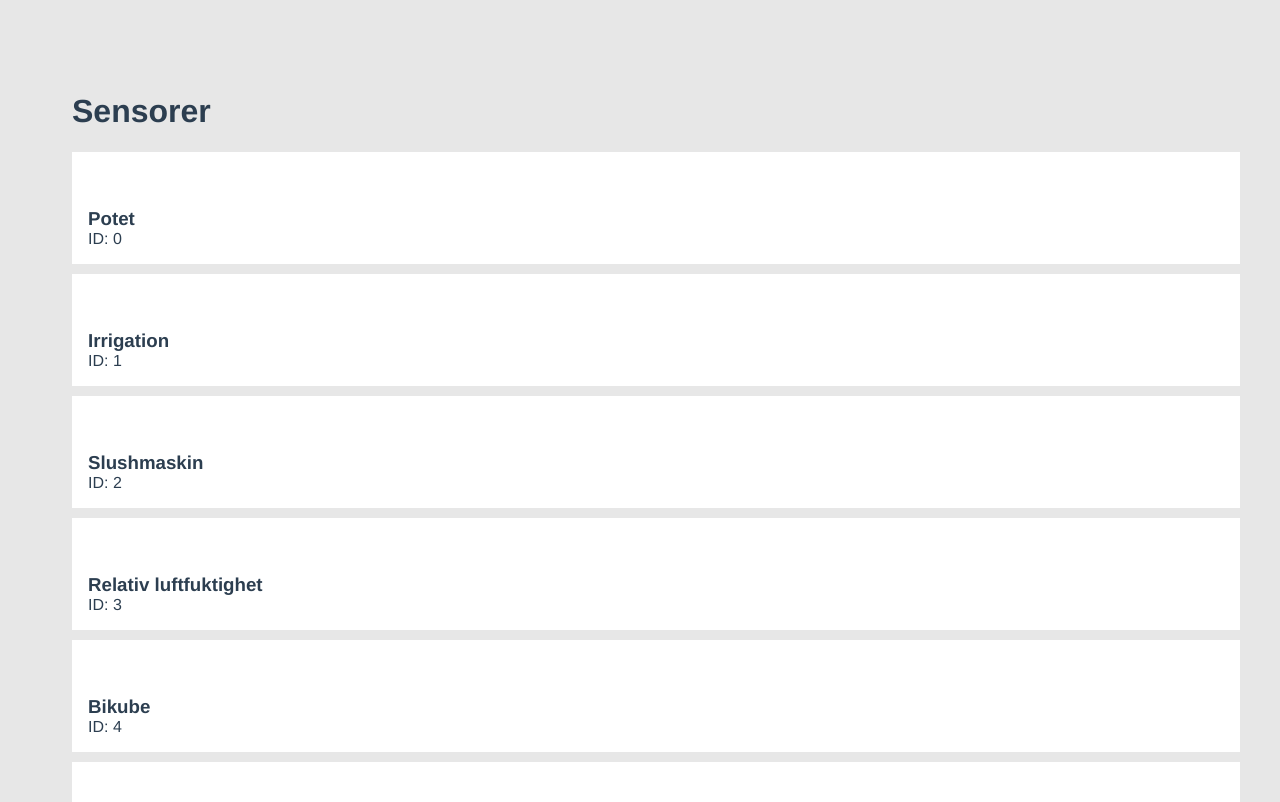
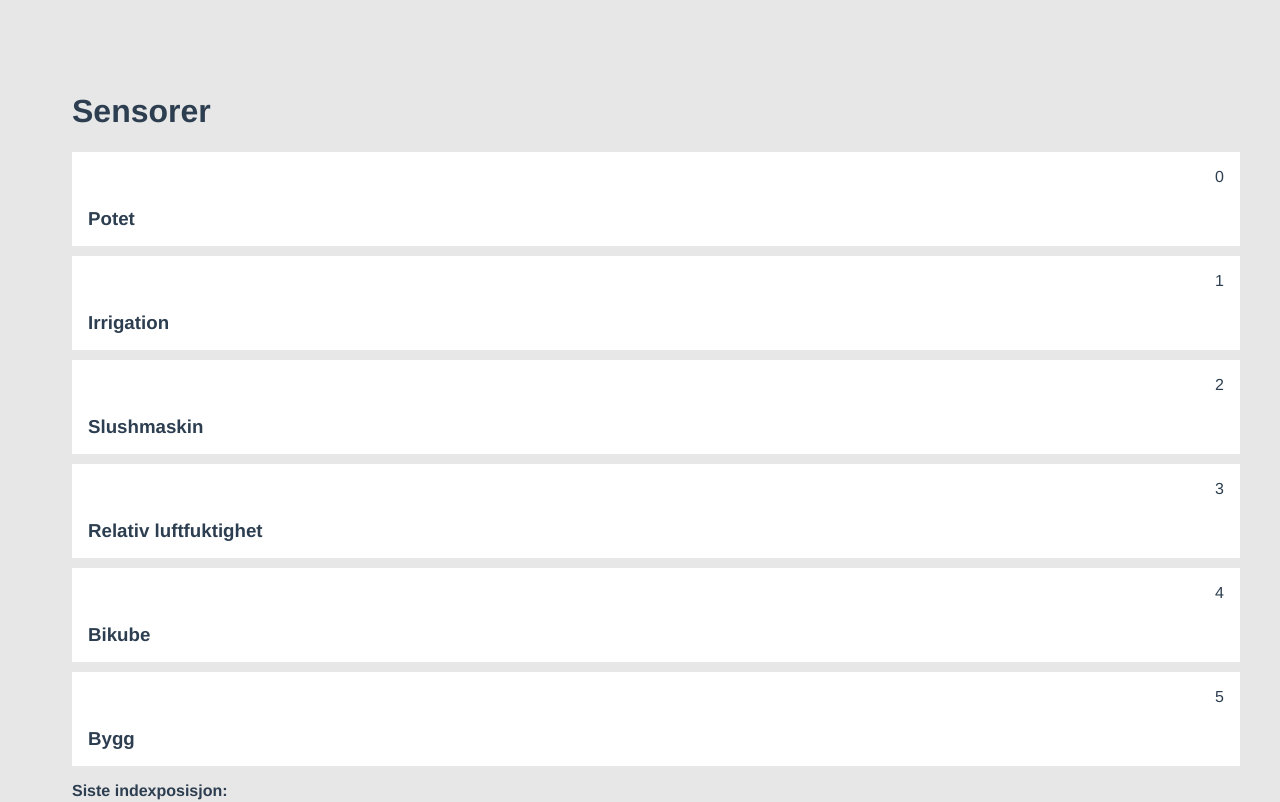
Before and after one commit to leiflundberg/vue-sortable, a Vue app: page / in a window 1280 px wide. Shown: the top 802 px of the page. Built offline with nearby package versions, Linux system fonts and the light colour scheme.

Commit message:
more spacing

```diff
--- a/src/components/HelloWorld.vue
+++ b/src/components/HelloWorld.vue
@@ -5,8 +5,8 @@
     <draggable v-model="myArray" ghost-class="ghost" @end="onEnd">
       <transition-group type="transition" name="flip-list">
         <div class="sortable" :id="element.id" v-for="element in myArray" :key="element.id">
-          <h3>{{ element.name }}</h3><br>
-          <span>ID: {{ element.id }}</span>
+          <h3>{{ element.name }}</h3>
+          <span id="span">{{ element.id }}</span>
         </div>
       </transition-group>
     </draggable>
@@ -70,6 +70,10 @@ strong {
   margin-bottom: 10px;
 }
 
+#span {
+    float: right;
+}
+
 ul {
   list-style-type: none;
   padding: 0;
```
